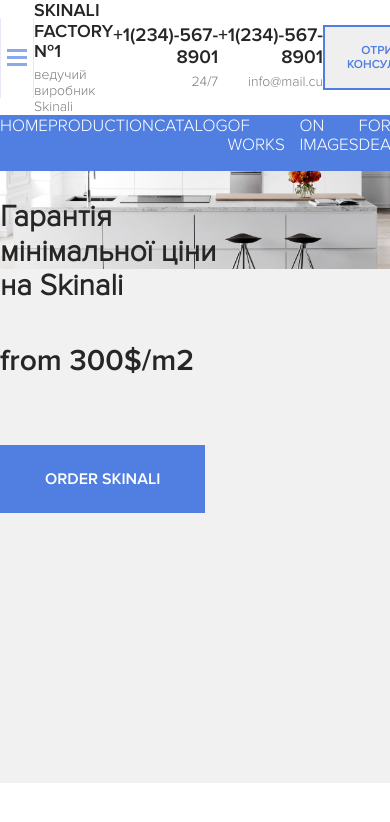
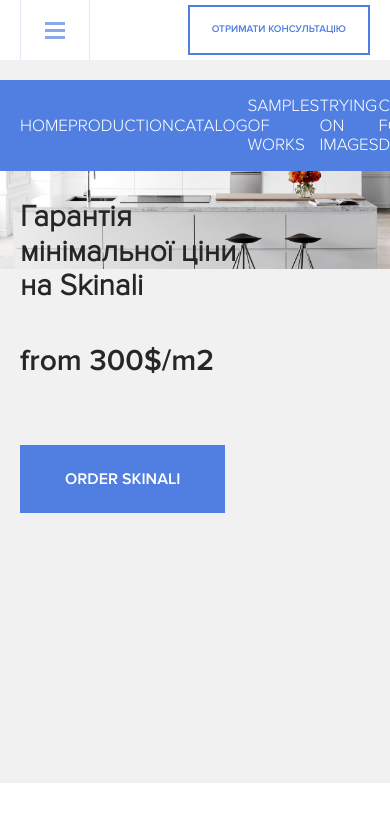
Before and after one commit to program-studio/skinali, a plain HTML site: page index.html in a window 390 px wide. Drawn offline with Linux system fonts and the light colour scheme.

Commit message:
first page adaptive

```diff
--- a/sass/_grid.sass
+++ b/sass/_grid.sass
@@ -1,6 +1,15 @@
-
 *
 	box-sizing: border-box
 .container
 	max-width: 1170px
 	margin: auto
+@media (max-width: 1199px)
+	.container
+		max-width: 960px
+@media (max-width: 991px)
+	.container
+		max-width: 750px
+@media (max-width: 768px)
+	.container
+		max-width: 100%
+		padding: 0 20px
--- a/sass/_interface.sass
+++ b/sass/_interface.sass
@@ -7,6 +7,7 @@
 	font-size: 12px
 	text-transform: uppercase
 	color: $primary
+	background-color: #fff
 	+bold
 .button
 	border: none
@@ -15,3 +16,6 @@
 	background-color: $primary
 	color: #ffffff
 	+bold
+@media (max-width: 576px)
+	.button-o
+			font-size: 10px
--- a/sass/blocks/_navbar.sass
+++ b/sass/blocks/_navbar.sass
@@ -9,7 +9,6 @@
 		display: flex
 		align-items: center
 		justify-content: space-between
-		min-height: 80px
 	&__mobile, &__landline
 		text-align: right
 	&__phone
@@ -34,7 +33,7 @@
 	background-color: $primary
 	color: #ffffff
 	transition: 0.2s
-	transform: translateY(-100%)
+	transform: translateY(-200%)
 	&_active
 		transform: translateY(0)
 	&__nav
@@ -74,3 +73,13 @@
 		display: block
 		font-size: 14px
 		color: $text-color-light
+@media (max-width: 991px)
+	.navbar
+		&__mobile, &__landline
+			display: none
+@media (max-width: 576px)
+	.logo
+		display: none
+	.menu
+		&-button
+			height: 60px
```
Also changed, not shown: css/style.css, 1 other file.
